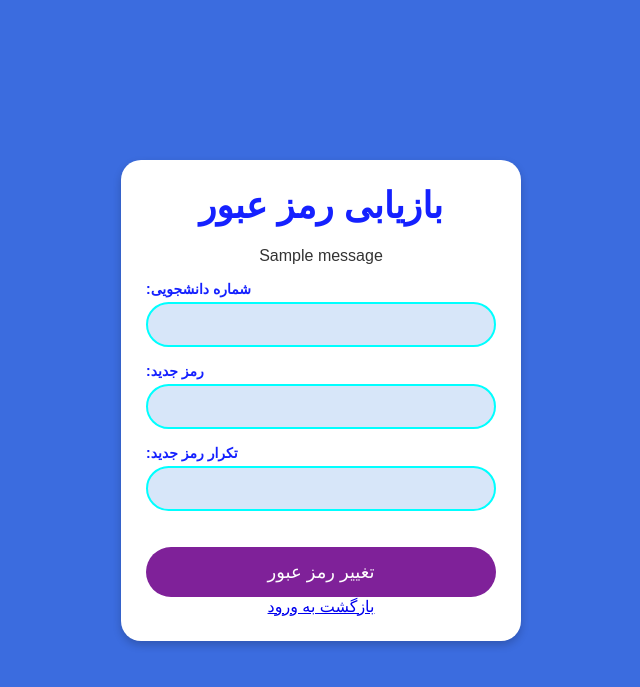
After one commit to zechiel666/AP-PROJECT, a Django app: page /password-reset/ in a window 1280 px wide. The commit adds this page. Shown: the top 687 px of the page, without its empty margins (319-959 px from the left). Run offline with Django 5.2, Linux system fonts and the light colour scheme; tables that the repository leaves empty hold one stand-in row (values such as "Sample post"); one stand-in notice (Sample message) is shown; parts of the project's set-up code (start-up, migrations or seed data) failed here and were passed over.

Commit message:
add password forgotten functionality

```diff
--- a/course_selection/user/forms.py
+++ b/course_selection/user/forms.py
@@ -1,6 +1,7 @@
 from django import forms
 from django.contrib.auth.forms import UserCreationForm
 from .models import *
+from django.contrib.auth.forms import AuthenticationForm
 
 class UserCreationForm(UserCreationForm):
     name = forms.CharField(max_length=100, label='نام و نام خانوادگی')
@@ -66,7 +67,26 @@ class UserCreationForm(UserCreationForm):
         return user
 
 
-from django.contrib.auth.forms import AuthenticationForm
-
 class StudentLoginForm(AuthenticationForm):
     username = forms.CharField(label="Student Number")  # Rename to reflect student_number
+
+class PasswordResetForm(forms.Form):
+    student_number = forms.CharField(max_length=15, label="شماره دانشجویی", required=True)
+    password1 = forms.CharField(widget=forms.PasswordInput, label="رمز جدید")
+    password2 = forms.CharField(widget=forms.PasswordInput, label="تکرار رمز جدید")
+
+    def clean(self):
+        cleaned_data = super().clean()
+        password1 = cleaned_data.get("password1")
+        password2 = cleaned_data.get("password2")
+        student_number = cleaned_data.get("student_number")
+
+        # Check if passwords match
+        if password1 and password2 and password1 != password2:
+            raise forms.ValidationError("رمزهای عبور مطابقت ندارند.")
+
+        # Ensure student number exists
+        if not User.objects.filter(student_number=student_number).exists():
+            raise forms.ValidationError("شماره دانشجویی یافت نشد.")
+
+        return cleaned_data
--- /dev/null
+++ b/course_selection/user/templates/user/password_reset.html
@@ -0,0 +1,32 @@
+{% extends 'user/base.html' %}
+
+{% block title %}بازیابی رمز عبور{% endblock %}
+
+{% block style %}
+    {% load static %}
+    <link rel="stylesheet" type="text/css" href="{% static 'user/register.css' %}">
+{% endblock %}
+
+{% block content %}
+    <div class="form">
+        <div class="title">بازیابی رمز عبور</div>
+
+        {% if messages %}
+            <div class="messages">
+                {% for message in messages %}
+                    <p class="error">{{ message }}</p>
+                {% endfor %}
+            </div>
+        {% endif %}
+
+        <form method="post">
+            {% csrf_token %}
+            {{ form.as_p }}
+            <button type="submit" class="submit">تغییر رمز عبور</button>
+        </form>
+
+        <div class="links">
+            <a href="{% url 'login' %}">بازگشت به ورود</a>
+        </div>
+    </div>
+{% endblock %}
--- a/course_selection/user/templates/user/registration/login.html
+++ b/course_selection/user/templates/user/registration/login.html
@@ -22,5 +22,10 @@
             </div>
             <button type="submit" class="submit">ورود</button>
         </form>
+
+        <div class="links">
+            <a href="{% url 'password_reset' %}">رمز عبور را فراموش کرده‌اید؟</a>
+        </div>
+
     </div>
 {% endblock %}
--- a/course_selection/user/urls.py
+++ b/course_selection/user/urls.py
@@ -3,5 +3,6 @@ from .views import *
 
 urlpatterns=[
     path('register/', register, name='register'),
-    path('login/', CustomLoginView.as_view(), name='login')
+    path('login/', CustomLoginView.as_view(), name='login'),
+    path("password-reset/", password_reset, name="password_reset"),
 ]
--- a/course_selection/user/views.py
+++ b/course_selection/user/views.py
@@ -1,9 +1,11 @@
 from django.shortcuts import render, redirect
 from django.contrib.auth import login
-from .forms import UserCreationForm
+from .forms import *
 from django.contrib.auth.views import LoginView
 from django.urls import reverse_lazy
 from .forms import StudentLoginForm
+from django.contrib import messages
+from .models import User
 
 def register(request):
     if request.method == "POST":
@@ -27,3 +29,25 @@ class CustomLoginView(LoginView):
 
     def get_success_url(self):
         return reverse_lazy('#')  # Redirect after login *add later
+
+
+def password_reset(request):
+    if request.method == "POST":
+        form = PasswordResetForm(request.POST)
+        if form.is_valid():
+            student_number = form.cleaned_data.get("student_number")
+            password1 = form.cleaned_data.get("password1")
+
+            try:
+                user = User.objects.get(student_number=student_number)
+                user.set_password(password1)  # Securely update the password
+                user.save()
+                messages.success(request, "رمز عبور شما تغییر کرد. لطفاً وارد شوید.")
+                return redirect("login")  # Redirect to login page
+            except User.DoesNotExist:
+                messages.error(request, "شماره دانشجویی یافت نشد. لطفاً دوباره تلاش کنید.")
+
+    else:
+        form = PasswordResetForm()
+
+    return render(request, "user/password_reset.html", {"form": form})
```
Also changed, not shown: course_selection/db.sqlite3.
